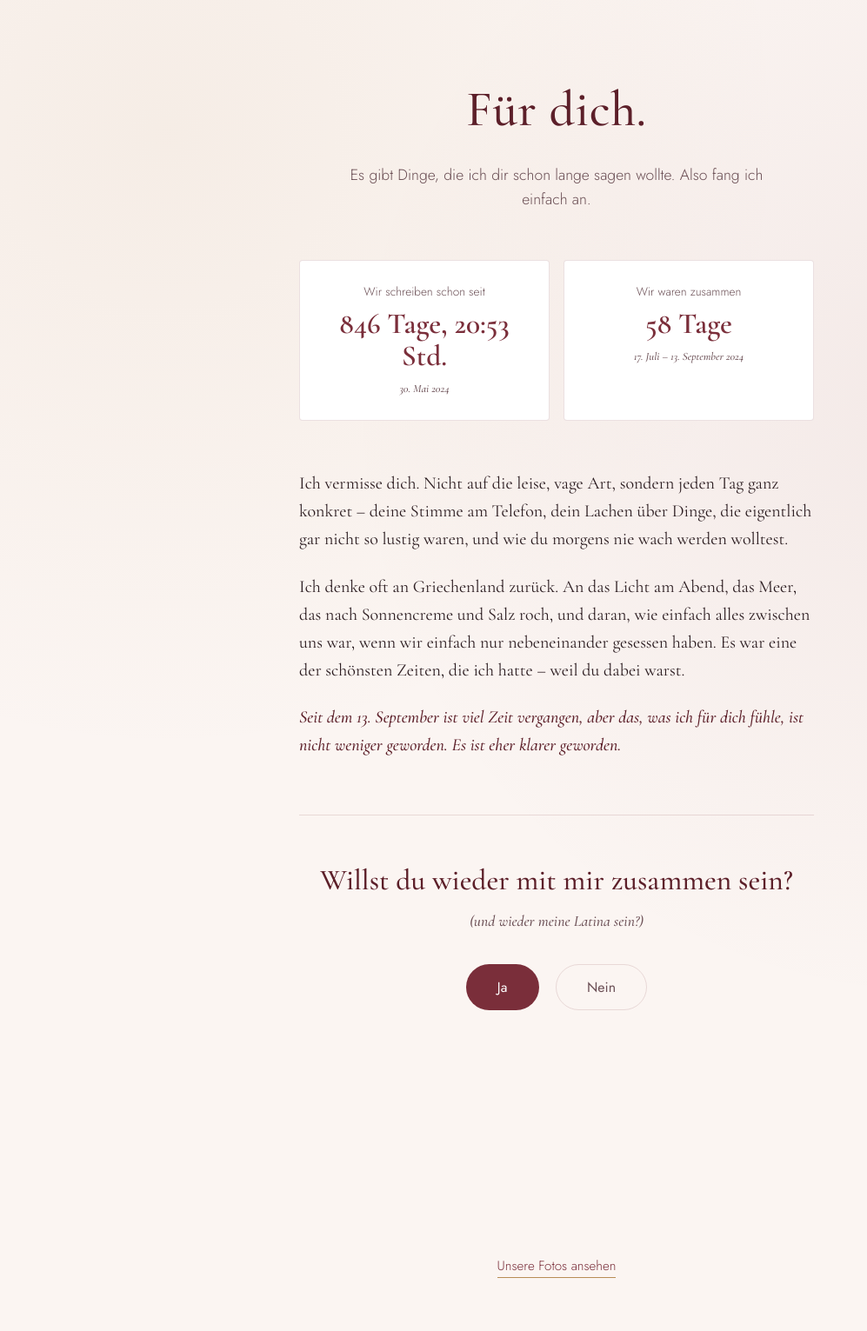
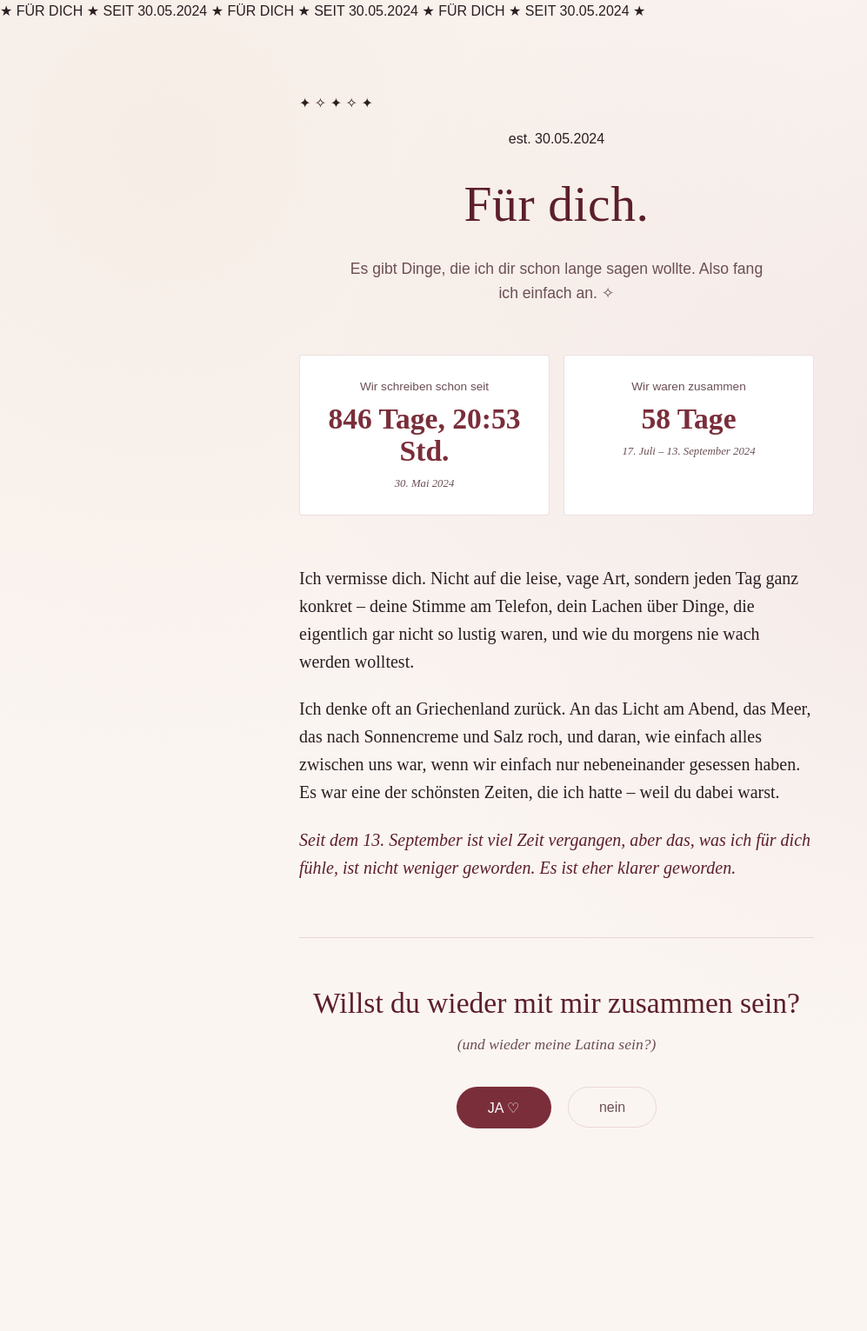
Before and after one commit to 652v74tjs9-crypto/dabinundmax, a plain HTML site: page index.html in a window 1280 px wide. Shown: the top 1531 px of the page at 87% size, without its empty margins (0-997 px from the left). Drawn offline with nearby package versions, Linux system fonts and the light colour scheme.

Commit message:
Update index.html with new titles and styles

```diff
--- a/index.html
+++ b/index.html
@@ -3,18 +3,32 @@
 <head>
 <meta charset="UTF-8">
 <meta name="viewport" content="width=device-width, initial-scale=1.0">
-<title>Für dich</title>
+<title>♡ für dich ♡</title>
 <link rel="preconnect" href="https://fonts.googleapis.com">
 <link rel="preconnect" href="https://fonts.gstatic.com" crossorigin>
-<link href="https://fonts.googleapis.com/css2?family=Cormorant+Garamond:ital,wght@0,400;0,500;0,600;1,500&family=Jost:wght@300;400;500&display=swap" rel="stylesheet">
+<link href="https://fonts.googleapis.com/css2?family=Chewy&family=Space+Grotesk:wght@400;500;700&display=swap" rel="stylesheet">
 <link rel="stylesheet" href="style.css">
 </head>
 <body>
+
+<div class="marquee" aria-hidden="true">
+  <div class="marquee-track">★ FÜR DICH ★ SEIT 30.05.2024 ★ FÜR DICH ★ SEIT 30.05.2024 ★ FÜR DICH ★ SEIT 30.05.2024 ★</div>
+</div>
+
 <main class="page">
 
+  <div class="sparkle-field" aria-hidden="true">
+    <span class="sparkle s1">✦</span>
+    <span class="sparkle s2">✧</span>
+    <span class="sparkle s3">✦</span>
+    <span class="sparkle s4">✧</span>
+    <span class="sparkle s5">✦</span>
+  </div>
+
   <header class="hero">
+    <p class="badge">est. 30.05.2024</p>
     <h1>Für dich.</h1>
-    <p class="intro">Es gibt Dinge, die ich dir schon lange sagen wollte. Also fang ich einfach an.</p>
+    <p class="intro">Es gibt Dinge, die ich dir schon lange sagen wollte. Also fang ich einfach an. ✧</p>
   </header>
 
   <section class="counters" aria-label="Zeit, die wir geteilt haben">
@@ -41,15 +55,15 @@
     <p class="question-sub">(und wieder meine Latina sein?)</p>
 
     <div class="buttons" id="button-wrap">
-      <button id="btn-ja" class="btn btn-yes" type="button">Ja</button>
-      <button id="btn-nein" class="btn btn-no" type="button">Nein</button>
+      <button id="btn-ja" class="btn btn-yes" type="button">JA ♡</button>
+      <button id="btn-nein" class="btn btn-no" type="button">nein</button>
     </div>
 
     <p class="response-text" id="response-text" aria-live="polite"></p>
   </section>
 
   <nav class="page-nav">
-    <a href="galerie.html">Unsere Fotos ansehen</a>
+    <a href="galerie.html">✧ unsere fotos ansehen ✧</a>
   </nav>
 
 </main>
```
